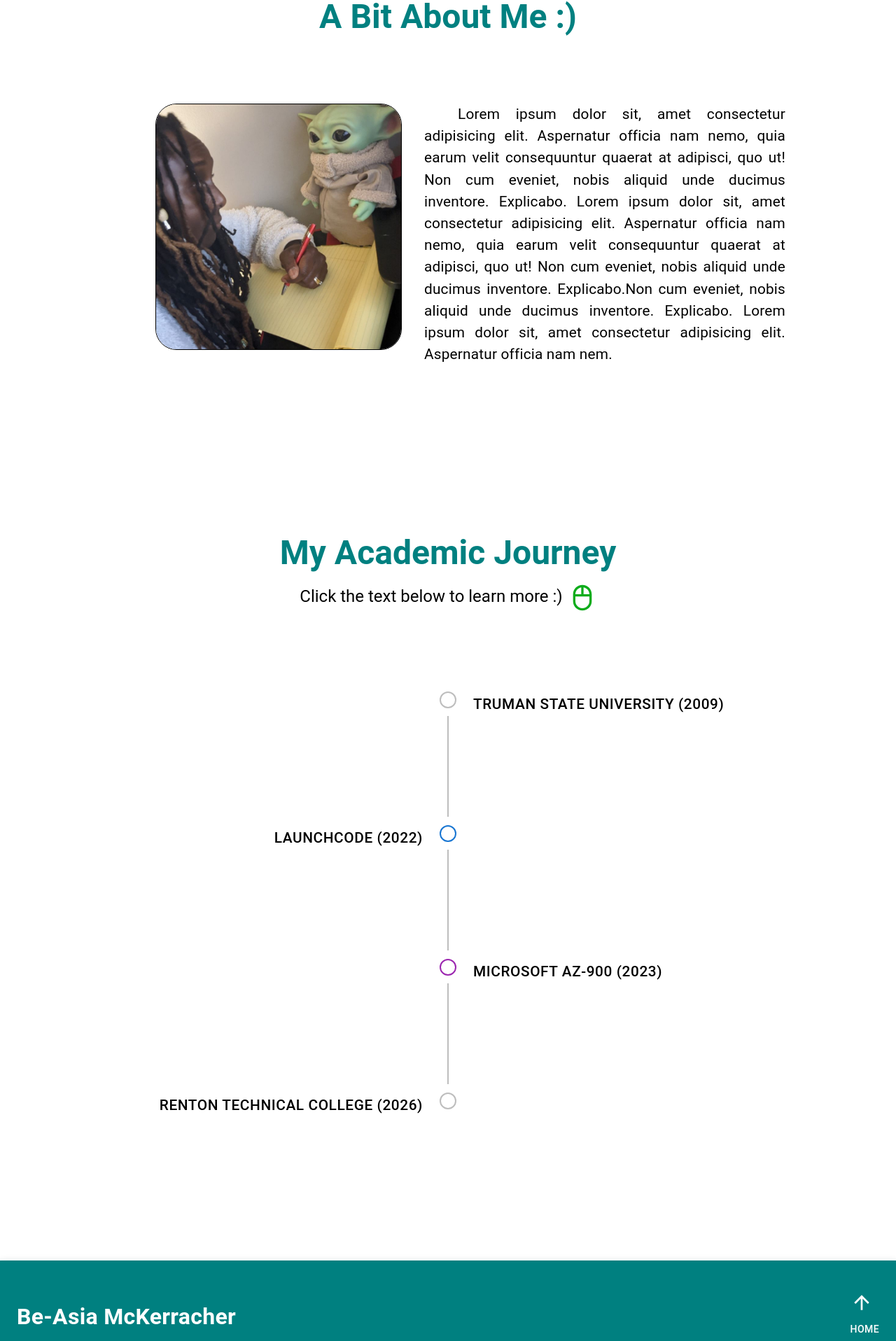
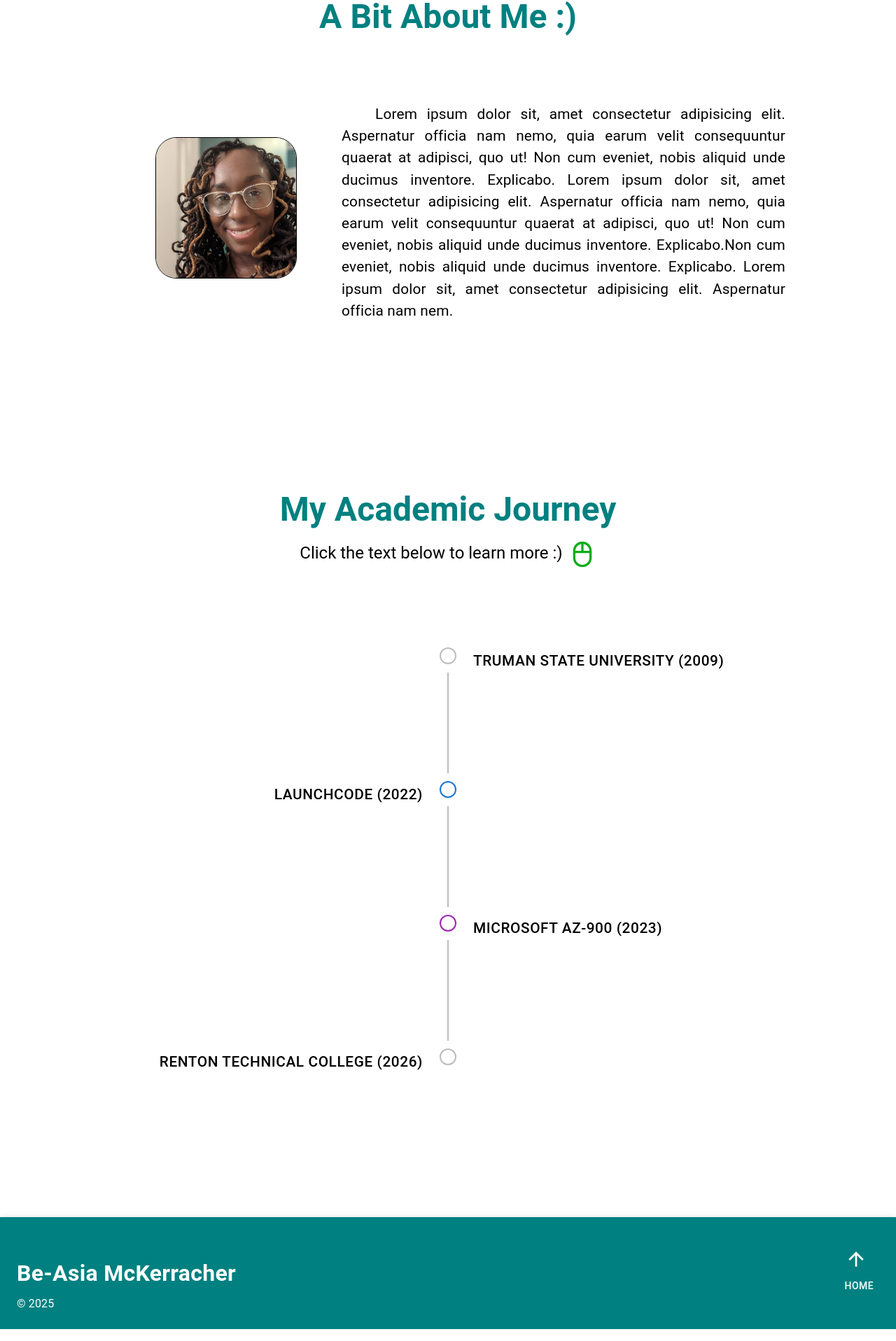
Before and after one commit to amerigirl/website, a React (Create React App) app: page /aboutPage in a window 1280 px wide. Shown: the part 228-2144 px from the top of the page at 70% size. Built offline with nearby package versions, Linux system fonts and the light colour scheme.

Commit message:
small tweaks

```diff
--- a/src/Components/AboutPage/About.jsx
+++ b/src/Components/AboutPage/About.jsx
@@ -49,26 +49,28 @@ const BeasiaName = () => {
           ))} */}
         </Box>
 
-        <Box sx={{ display: "flex", maxWidth: "900px", marginTop: "3rem" }}>
+        <Box sx={{ display: "flex", maxWidth: "900px", marginTop: "3rem" , gap: "2rem"}}>
           <Box sx={{ display: "flex", gap: "2rem" }}>
             <Box
               sx={{
                 float: "left",
                 marginRight: "2rem",
                 marginBottom: "1rem",
+                marginTop: "3rem",
                 border: "1px solid black",
                 borderRadius: "30px",
                 overflow: "hidden",
-                width: "350px",
-                height: "350px",
+                width: "200px",
+                height: "200px",
                 flexShrink: 0,
+
               }}
             >
               <img
-                src="./meAndGrogu.jpg"
+                src="./mePic.jpg"
                 alt="BeAsia and Grogu Doll"
                 style={{
-                  width: "350px",
+                  width: "200px",
                   height: "100%",
                   objectFit: "cover",
                 }}
--- a/src/Components/Footer/Footer.jsx
+++ b/src/Components/Footer/Footer.jsx
@@ -44,7 +44,7 @@ const Footer = () => {
                 sx={{
                   minWidth: 0,
                   paddingLeft: 0,
-                  paddingRight: 0,
+                  paddingRight: 1,
                   justifyContent: "center",
                 }}
               >
--- a/src/Components/LandingPage/LandingSection.jsx
+++ b/src/Components/LandingPage/LandingSection.jsx
@@ -66,7 +66,7 @@ const LandingSection = () => {
             issues much smoother for my team.
             <br></br>
             <br></br>Good documentation is just as important as good
-            code! My background in education helps me explain technical ideas in
+            code! My background in Education helps me explain technical ideas in
             a way that&apos;s easy to understand, whether I&apos;m updating team
             wikis or supporting junior developers. I enjoy working with others
             and am always looking for ways to make technology more accessible.
--- a/src/Data/AboutImageData.js
+++ b/src/Data/AboutImageData.js
@@ -13,7 +13,7 @@ const aboutImageData = [
     title: "Renton Technical College",
   },
   {
-    img: "../mePic.jpg",
+    img: "../meAndGrogu.jpg",
     title: "Be-Asia",
   },
 
```
